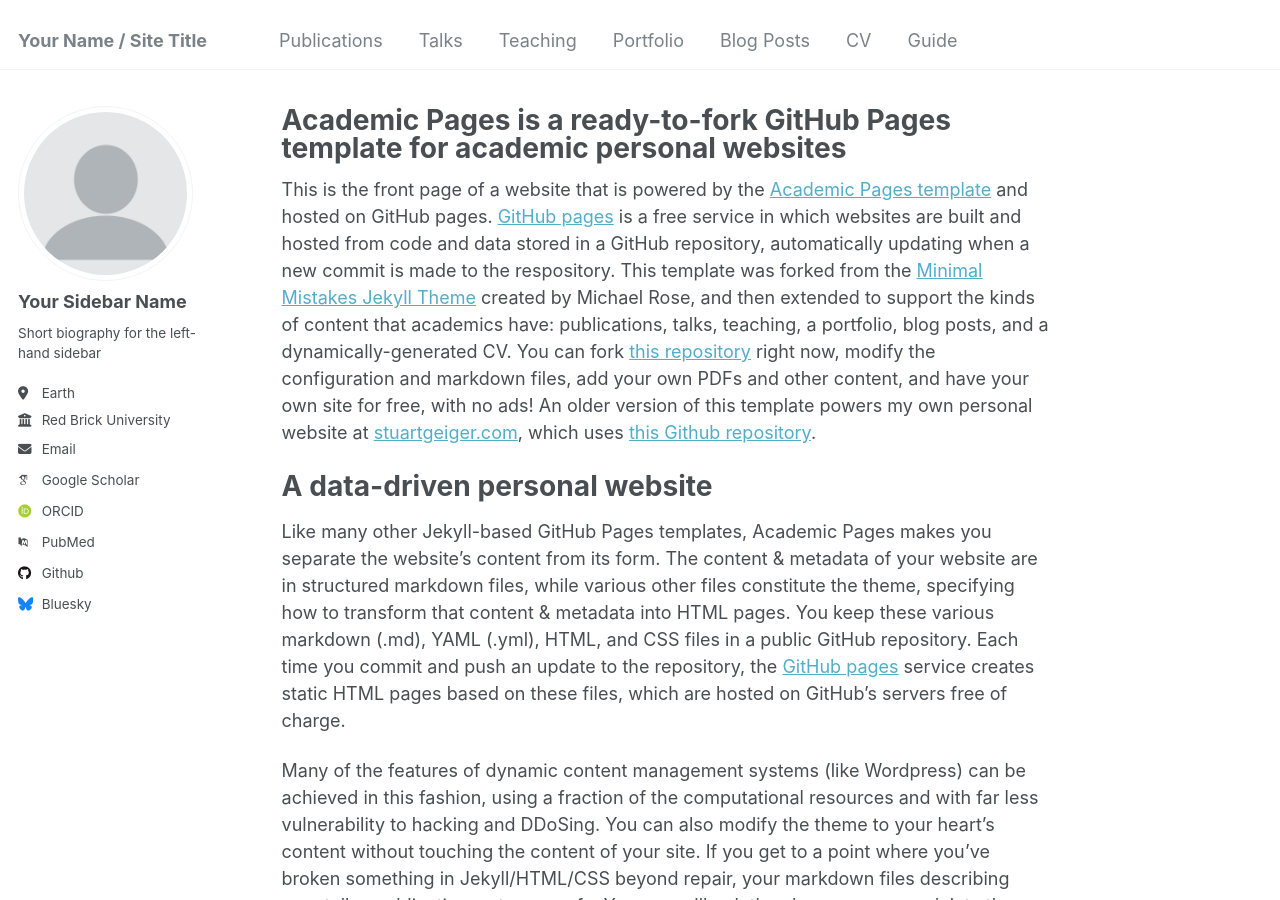
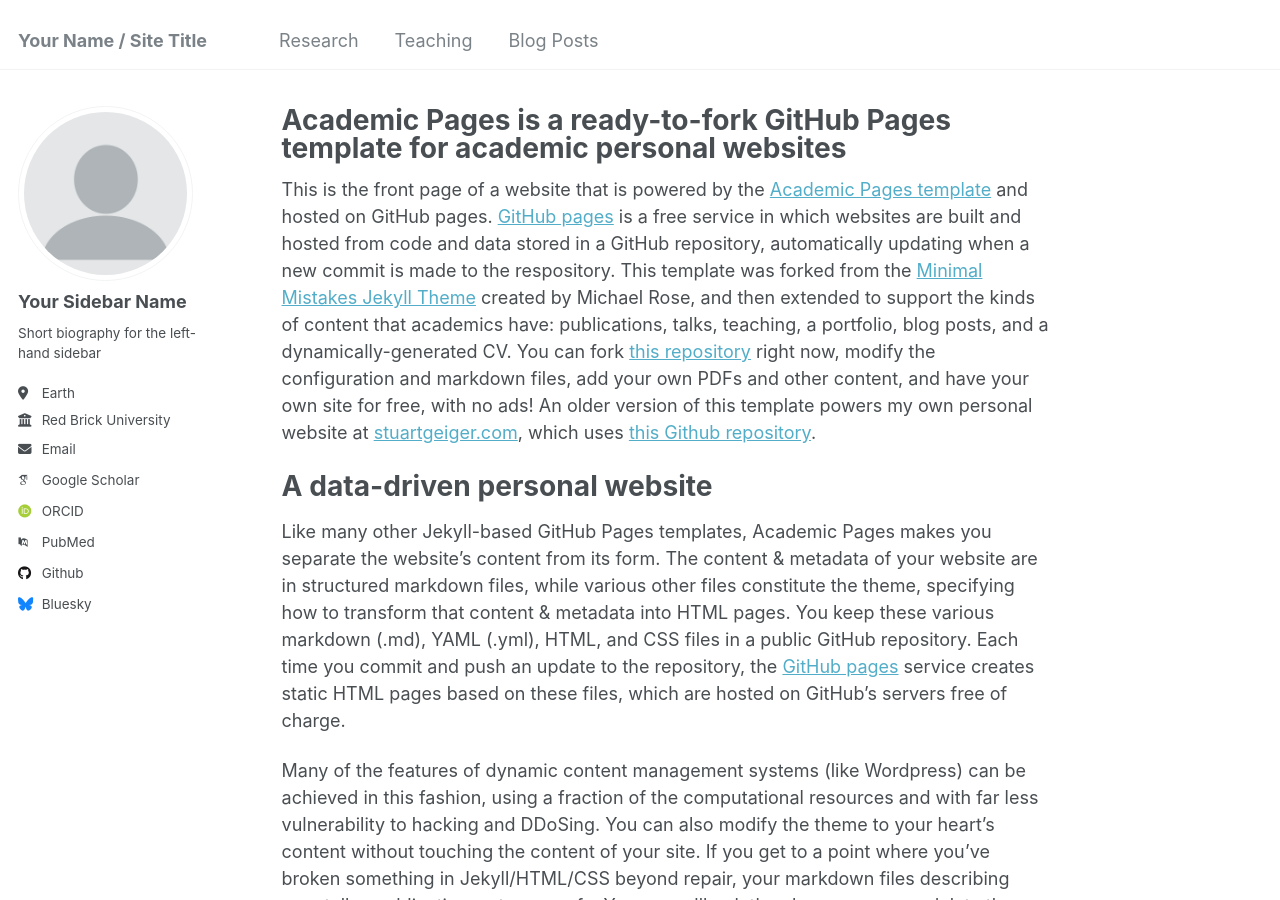
Before and after one commit to natasha-patnaik-321/natasha-patnaik-321.github.io, a Jekyll site: the page built from _pages/about.md, in a window 1280 px wide and 900 px high. Built offline with Jekyll 4.4.1, drawn with Linux system fonts in a browser that asks for light colours; some web fonts are replaced.

Commit message:
Update navigation.yml

```diff
--- a/_data/navigation.yml
+++ b/_data/navigation.yml
@@ -5,23 +5,11 @@
 # prevent it from being included in the site.
 
 main:
-  - title: "Publications"
+  - title: "Research"
     url: /publications/
-
-  - title: "Talks"
-    url: /talks/
 
   - title: "Teaching"
     url: /teaching/
 
-  - title: "Portfolio"
-    url: /portfolio/
-
   - title: "Blog Posts"
     url: /year-archive/
-
-  - title: "CV"
-    url: /cv/
-
-  - title: "Guide"
-    url: /markdown/
```
